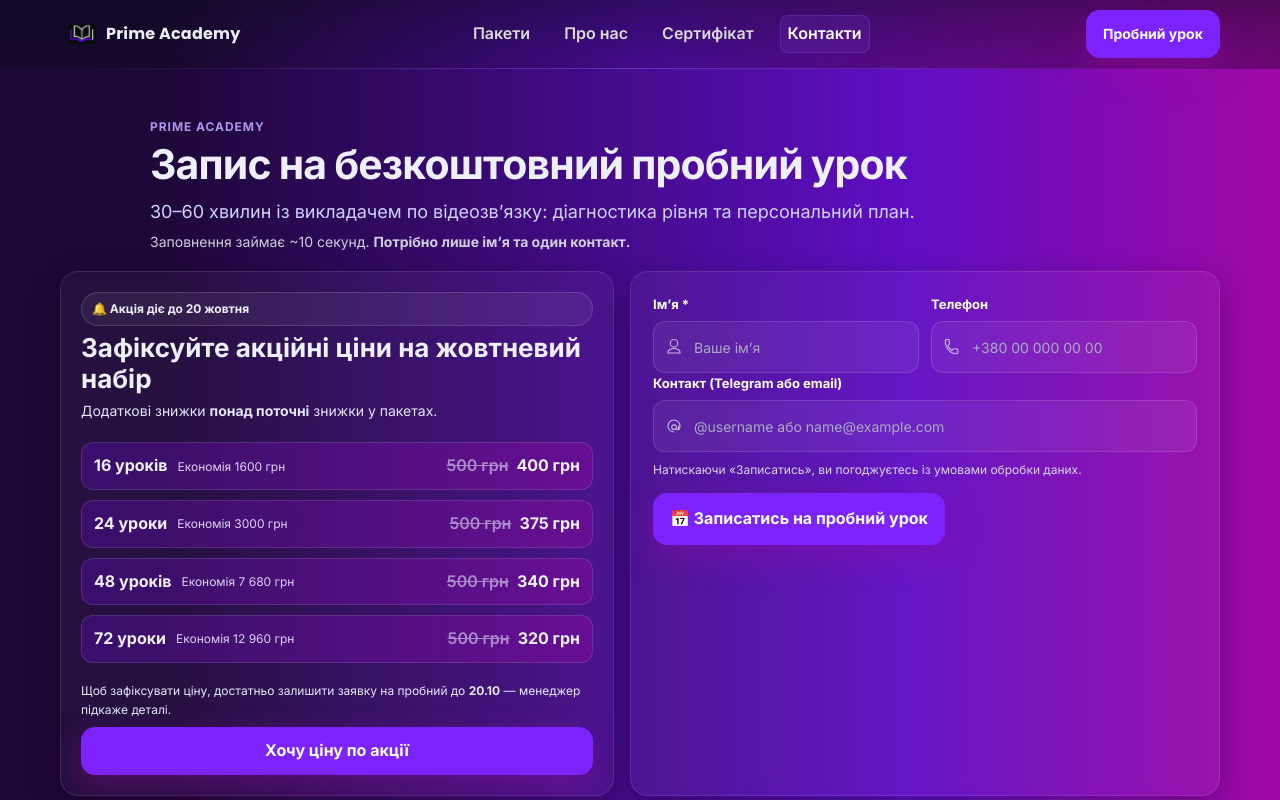
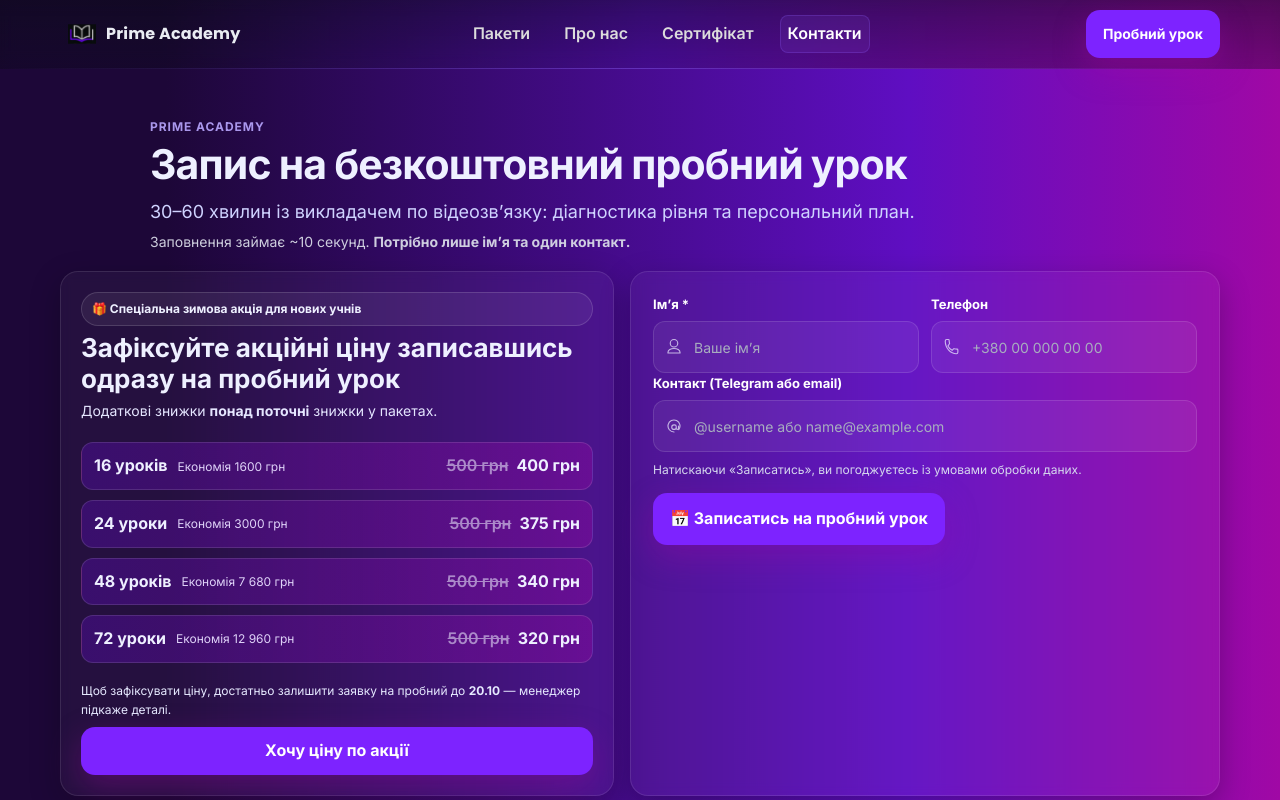
Before and after one commit to Ivan2330/english_app_info, a React (Vite) app in the folder frontend/: page /contacts in a window 1280 px wide. Shown: the top 800 px of the page. Built offline with nearby package versions, Linux system fonts and the light colour scheme.

Commit message:
winter changes min start

```diff
--- a/frontend/src/pages/Contacts.jsx
+++ b/frontend/src/pages/Contacts.jsx
@@ -121,8 +121,8 @@
           {/* ===== PROMO (замість фото) ===== */}
           <aside className="promo card">
             <div className="promo__head">
-              <span className="badge-deadline">🔔 Акція діє до 20 жовтня</span>
-              <h3 className="promo__title">Зафіксуйте акційні ціни на жовтневий набір</h3>
+              <span className="badge-deadline">🎁 Спеціальна зимова акція для нових учнів</span>
+              <h3 className="promo__title">Зафіксуйте акційні ціну записавшись одразу на пробний урок</h3>
               <p className="promo__subtitle">
                 Додаткові знижки <strong>понад поточні</strong> знижки у пакетах.
               </p>
```
